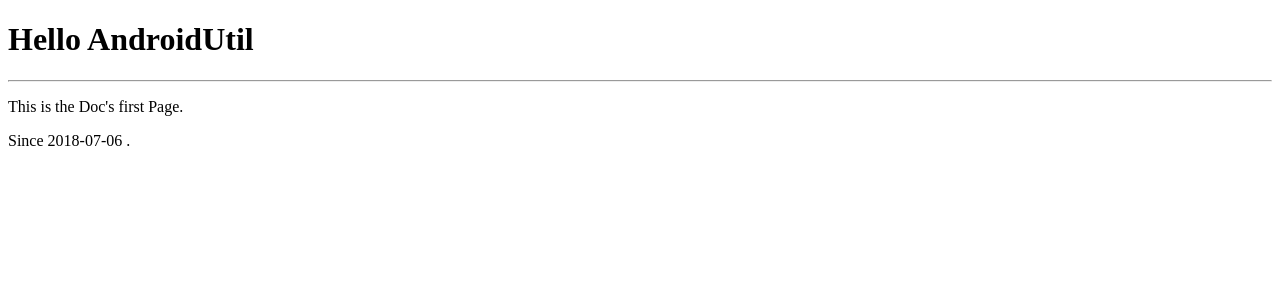
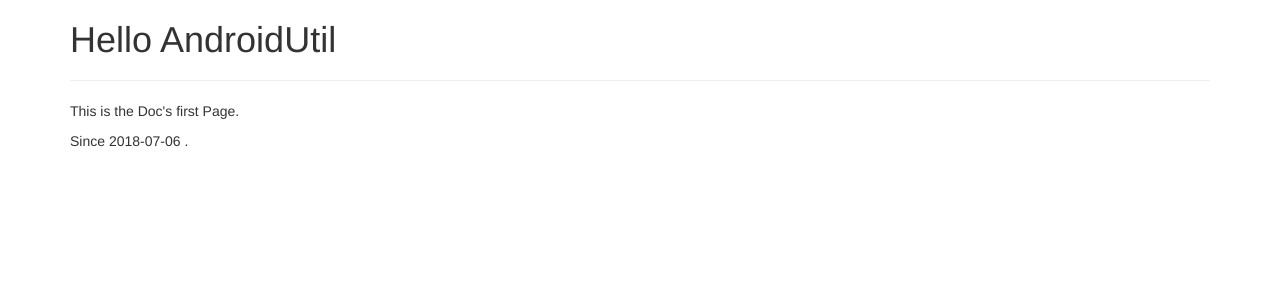
Before and after one commit to huangwuyi/AndroidUtilDoc, a Django app: page / in a window 1280 px wide. Shown: the top 300 px of the page. Run offline with Django 3.2, Linux system fonts and the light colour scheme.

Commit message:
成功添加bootstrap到hello

```diff
--- a/helloAndroidUtil/templates/HelloAndroidUtil.html
+++ b/helloAndroidUtil/templates/HelloAndroidUtil.html
@@ -3,11 +3,17 @@
 <head>
     <meta charset="UTF-8">
     <title>Hello AndroidUtil</title>
+    {% load static %}
+    <link rel="stylesheet" type="text/css" href="{% static 'helloAndroidUtil/bootstrap.css' %}"/>
 </head>
 <body>
-<h1>Hello AndroidUtil</h1>
-<hr/>
-<p>This is the Doc's first Page. </p>
-<p>Since 2018-07-06 .</p>
+<div class="container">
+    <div class="jumbotorn">
+        <h1>Hello AndroidUtil</h1>
+        <hr/>
+        <p>This is the Doc's first Page. </p>
+        <p>Since 2018-07-06 .</p>
+    </div>
+</div>
 </body>
 </html>
```
